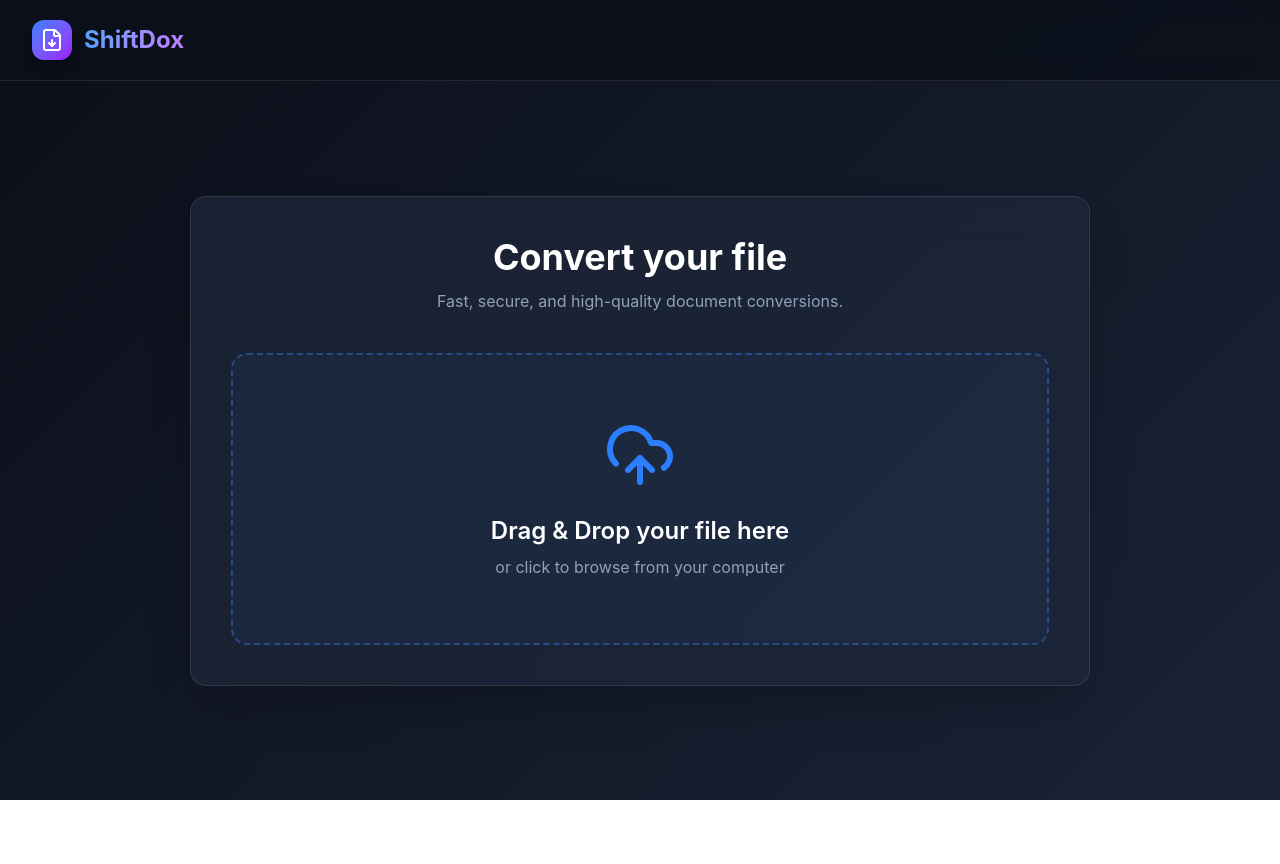
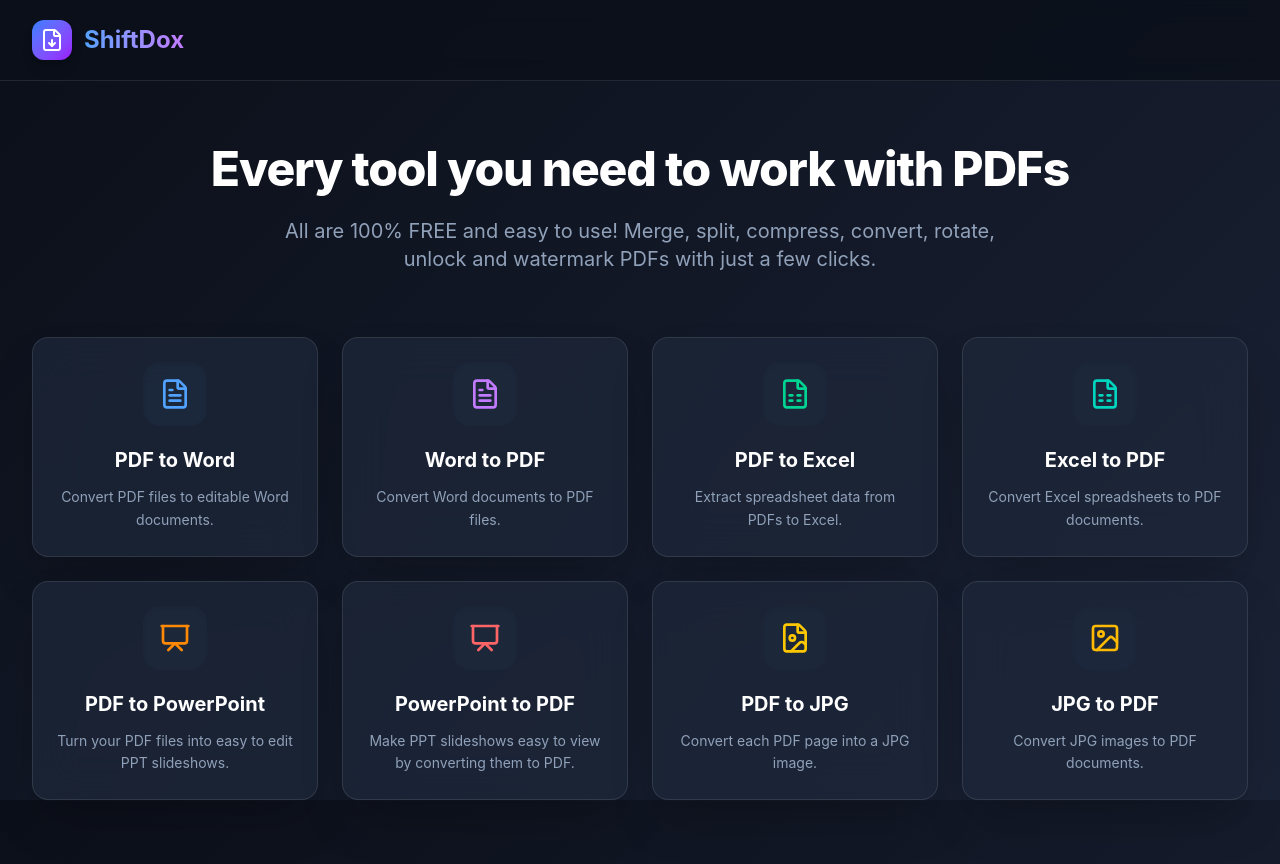
Before and after one commit to cjjimenez-dev/ShiftDox, a React (Vite) app in the folder frontend/: page / in a window 1280 px wide. Before the commit the page ends 800 px from the top, so only its background shows below. Built offline with nearby package versions, Linux system fonts and the light colour scheme.

Commit message:
Implement iLovePDF-style tool grid and dynamic converter routing

```diff
--- a/frontend/src/App.tsx
+++ b/frontend/src/App.tsx
@@ -1,6 +1,7 @@
 import { BrowserRouter as Router, Routes, Route } from 'react-router-dom';
 import Navbar from './components/Navbar';
-import DashboardPage from './pages/DashboardPage';
+import HomePage from './pages/HomePage';
+import ConverterPage from './pages/ConverterPage';
 import './index.css';
 
 function App() {
@@ -10,7 +11,9 @@ function App() {
         <Navbar />
         <main className="flex-1 flex justify-center items-center p-8">
           <Routes>
-            <Route path="*" element={<DashboardPage />} />
+            <Route path="/" element={<HomePage />} />
+            <Route path="/tool/:id" element={<ConverterPage />} />
+            <Route path="*" element={<HomePage />} />
           </Routes>
         </main>
       </div>
--- a/frontend/src/pages/DashboardPage.tsx
+++ b/frontend/src/pages/ConverterPage.tsx
@@ -1,10 +1,25 @@
 import { useState } from 'react';
-import { UploadCloud, ArrowRight, Download, CheckCircle2 } from 'lucide-react';
+import { UploadCloud, ArrowRight, Download, CheckCircle2, ArrowLeft } from 'lucide-react';
 import { motion, AnimatePresence } from 'framer-motion';
+import { useParams, useNavigate } from 'react-router-dom';
 
-export default function DashboardPage() {
+const TOOLS: Record<string, { title: string, desc: string, targetFormat: string, accept: string }> = {
+  'pdf-to-word': { title: 'PDF to Word', desc: 'Convert PDF files to editable Word documents.', targetFormat: 'docx', accept: '.pdf' },
+  'word-to-pdf': { title: 'Word to PDF', desc: 'Convert Word documents to PDF files.', targetFormat: 'pdf', accept: '.doc,.docx' },
+  'pdf-to-excel': { title: 'PDF to Excel', desc: 'Extract spreadsheet data from PDFs to Excel.', targetFormat: 'xlsx', accept: '.pdf' },
+  'excel-to-pdf': { title: 'Excel to PDF', desc: 'Convert Excel spreadsheets to PDF documents.', targetFormat: 'pdf', accept: '.xls,.xlsx' },
+  'pdf-to-powerpoint': { title: 'PDF to PowerPoint', desc: 'Turn your PDF files into easy to edit PPT and PPTX slideshows.', targetFormat: 'pptx', accept: '.pdf' },
+  'powerpoint-to-pdf': { title: 'PowerPoint to PDF', desc: 'Make PPT and PPTX slideshows easy to view by converting them to PDF.', targetFormat: 'pdf', accept: '.ppt,.pptx' },
+  'pdf-to-jpg': { title: 'PDF to JPG', desc: 'Convert each PDF page into a JPG.', targetFormat: 'jpg', accept: '.pdf' },
+  'jpg-to-pdf': { title: 'JPG to PDF', desc: 'Convert JPG images to PDF.', targetFormat: 'pdf', accept: '.jpg,.jpeg,.png' },
+};
+
+export default function ConverterPage() {
+  const { id } = useParams<{ id: string }>();
+  const navigate = useNavigate();
+  const tool = id && TOOLS[id] ? TOOLS[id] : TOOLS['pdf-to-word'];
+
   const [file, setFile] = useState<File | null>(null);
-  const [targetFormat, setTargetFormat] = useState('pdf');
   const [isConverting, setIsConverting] = useState(false);
   const [isDone, setIsDone] = useState(false);
   const [downloadUrl, setDownloadUrl] = useState<string | null>(null);
@@ -44,10 +59,11 @@ export default function DashboardPage() {
   const handleConvert = async () => {
     if (!file) return;
     setIsConverting(true);
+    setError(null);
 
     const formData = new FormData();
     formData.append('file', file);
-    formData.append('target_format', targetFormat);
+    formData.append('target_format', tool.targetFormat);
 
     const API_URL = import.meta.env.VITE_API_URL || 'http://localhost:3000';
 
@@ -62,7 +78,8 @@ export default function DashboardPage() {
         setDownloadUrl(data.download_url);
         setIsDone(true);
       } else {
-        setError('Conversion failed. Please try again.');
+        const errData = await response.json().catch(() => null);
+        setError(errData?.error || 'Conversion failed. Please try again.');
       }
     } catch (err) {
       console.error(err);
@@ -83,11 +100,18 @@ export default function DashboardPage() {
       initial={{ opacity: 0, scale: 0.95 }}
       animate={{ opacity: 1, scale: 1 }}
       transition={{ duration: 0.4 }}
-      className="w-full max-w-[900px] glass-panel p-10"
+      className="w-full max-w-[900px] glass-panel p-10 relative"
     >
-      <div className="text-center mb-10">
-        <h1 className="text-4xl font-bold mb-3 text-white">Convert your file</h1>
-        <p className="text-slate-400">Fast, secure, and high-quality document conversions.</p>
+      <button
+        onClick={() => navigate('/')}
+        className="absolute top-6 left-6 text-slate-400 hover:text-white flex items-center gap-2 transition-colors"
+      >
+        <ArrowLeft size={20} /> Back
+      </button>
+
+      <div className="text-center mb-10 mt-4">
+        <h1 className="text-4xl font-bold mb-3 text-white">{tool.title}</h1>
+        <p className="text-slate-400">{tool.desc}</p>
       </div>
 
       <AnimatePresence>
@@ -118,7 +142,7 @@ export default function DashboardPage() {
                 borderColor: isDragging ? '#3b82f6' : 'rgba(59, 130, 246, 0.4)',
                 backgroundColor: isDragging ? 'rgba(59, 130, 246, 0.1)' : 'rgba(59, 130, 246, 0.05)'
               }}
-              className="w-full border-2 border-dashed rounded-2xl p-16 text-center cursor-pointer transition-colors"
+              className="w-full border-2 border-dashed rounded-2xl p-16 text-center cursor-pointer transition-colors relative"
               onDragOver={handleDragOver}
               onDragLeave={handleDragLeave}
               onDrop={handleFileDrop}
@@ -126,6 +150,7 @@ export default function DashboardPage() {
               <input
                 type="file"
                 className="hidden"
+                accept={tool.accept}
                 onChange={handleFileInput}
               />
               <motion.div
@@ -134,10 +159,10 @@ export default function DashboardPage() {
                 <UploadCloud size={72} className="text-blue-500 mx-auto mb-6" />
               </motion.div>
               <h3 className="text-2xl font-semibold mb-2 text-white">
-                {file ? file.name : 'Drag & Drop your file here'}
+                {file ? file.name : 'Select or drop file'}
               </h3>
               <p className="text-slate-400">
-                {file ? `${(file.size / 1024 / 1024).toFixed(2)} MB` : 'or click to browse from your computer'}
+                {file ? `${(file.size / 1024 / 1024).toFixed(2)} MB` : `Accepts ${tool.accept.toUpperCase()} files`}
               </p>
             </motion.label>
 
@@ -147,29 +172,15 @@ export default function DashboardPage() {
                 animate={{ opacity: 1, y: 0 }}
                 className="flex flex-col sm:flex-row gap-6 items-center justify-center mt-10 w-full"
               >
-                <div className="flex items-center gap-4 bg-slate-900/50 p-2 rounded-xl border border-white/5">
-                  <span className="font-medium text-slate-400 pl-4">Convert to:</span>
-                  <select
-                    className="bg-slate-800 text-white font-medium py-3 px-4 outline-none rounded-lg cursor-pointer border border-white/10 hover:border-blue-500/50 transition-colors"
-                    value={targetFormat}
-                    onChange={(e) => setTargetFormat(e.target.value)}
-                  >
-                    <option value="pdf">PDF Document (.pdf)</option>
-                    <option value="docx">Word Document (.docx)</option>
-                    <option value="txt">Text File (.txt)</option>
-                    <option value="jpg">Image (.jpg)</option>
-                  </select>
-                </div>
-
                 <motion.button
                   whileHover={{ scale: 1.05 }}
                   whileTap={{ scale: 0.95 }}
-                  className="btn btn-primary !w-auto !px-8"
+                  className="btn btn-primary !w-auto !px-8 text-lg"
                   onClick={handleConvert}
                   disabled={isConverting}
                 >
-                  {isConverting ? 'Converting...' : 'Convert Now'}
-                  {!isConverting && <ArrowRight size={20} />}
+                  {isConverting ? 'Converting...' : `Convert to ${tool.targetFormat.toUpperCase()}`}
+                  {!isConverting && <ArrowRight size={24} />}
                 </motion.button>
               </motion.div>
             )}
@@ -190,7 +201,7 @@ export default function DashboardPage() {
             </motion.div>
             <h2 className="text-3xl font-bold mb-3 text-white">Conversion Complete!</h2>
             <p className="text-slate-400 mb-10 text-lg">
-              Your file has been successfully converted to {targetFormat.toUpperCase()}.
+              Your file has been successfully converted to {tool.targetFormat.toUpperCase()}.
             </p>
 
             <div className="flex flex-col sm:flex-row gap-4 justify-center">
--- /dev/null
+++ b/frontend/src/pages/HomePage.tsx
@@ -0,0 +1,48 @@
+import { motion } from 'framer-motion';
+import { useNavigate } from 'react-router-dom';
+import { FileText, FileSpreadsheet, Presentation, FileImage, Image as ImageIcon } from 'lucide-react';
+
+const TOOLS = [
+  { id: 'pdf-to-word', title: 'PDF to Word', desc: 'Convert PDF files to editable Word documents.', icon: <FileText size={32} className="text-blue-400" /> },
+  { id: 'word-to-pdf', title: 'Word to PDF', desc: 'Convert Word documents to PDF files.', icon: <FileText size={32} className="text-purple-400" /> },
+  { id: 'pdf-to-excel', title: 'PDF to Excel', desc: 'Extract spreadsheet data from PDFs to Excel.', icon: <FileSpreadsheet size={32} className="text-emerald-400" /> },
+  { id: 'excel-to-pdf', title: 'Excel to PDF', desc: 'Convert Excel spreadsheets to PDF documents.', icon: <FileSpreadsheet size={32} className="text-teal-400" /> },
+  { id: 'pdf-to-powerpoint', title: 'PDF to PowerPoint', desc: 'Turn your PDF files into easy to edit PPT slideshows.', icon: <Presentation size={32} className="text-orange-400" /> },
+  { id: 'powerpoint-to-pdf', title: 'PowerPoint to PDF', desc: 'Make PPT slideshows easy to view by converting them to PDF.', icon: <Presentation size={32} className="text-red-400" /> },
+  { id: 'pdf-to-jpg', title: 'PDF to JPG', desc: 'Convert each PDF page into a JPG image.', icon: <FileImage size={32} className="text-yellow-400" /> },
+  { id: 'jpg-to-pdf', title: 'JPG to PDF', desc: 'Convert JPG images to PDF documents.', icon: <ImageIcon size={32} className="text-amber-400" /> },
+];
+
+export default function HomePage() {
+  const navigate = useNavigate();
+
+  return (
+    <div className="w-full max-w-7xl mx-auto py-8">
+      <div className="text-center mb-16">
+        <h1 className="text-5xl font-extrabold mb-6 text-white tracking-tight">Every tool you need to work with PDFs</h1>
+        <p className="text-xl text-slate-400 max-w-3xl mx-auto">
+          All are 100% FREE and easy to use! Merge, split, compress, convert, rotate, unlock and watermark PDFs with just a few clicks.
+        </p>
+      </div>
+
+      <div className="grid grid-cols-1 sm:grid-cols-2 md:grid-cols-3 lg:grid-cols-4 gap-6">
+        {TOOLS.map((tool, index) => (
+          <motion.div
+            key={tool.id}
+            initial={{ opacity: 0, y: 20 }}
+            animate={{ opacity: 1, y: 0 }}
+            transition={{ duration: 0.4, delay: index * 0.05 }}
+            onClick={() => navigate(`/tool/${tool.id}`)}
+            className="glass-panel p-6 cursor-pointer hover:bg-white/10 hover:border-blue-500/50 transition-all duration-300 group flex flex-col items-center text-center h-full"
+          >
+            <div className="mb-5 p-4 rounded-2xl bg-slate-800/80 group-hover:scale-110 transition-transform duration-300 shadow-inner">
+              {tool.icon}
+            </div>
+            <h3 className="text-xl font-bold text-white mb-3 group-hover:text-blue-400 transition-colors">{tool.title}</h3>
+            <p className="text-slate-400 text-sm leading-relaxed">{tool.desc}</p>
+          </motion.div>
+        ))}
+      </div>
+    </div>
+  );
+}
```
